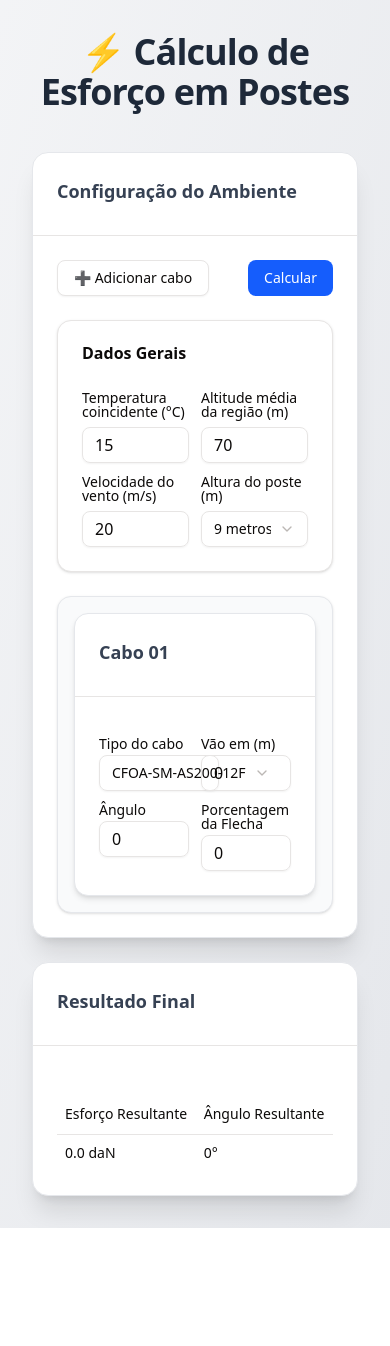
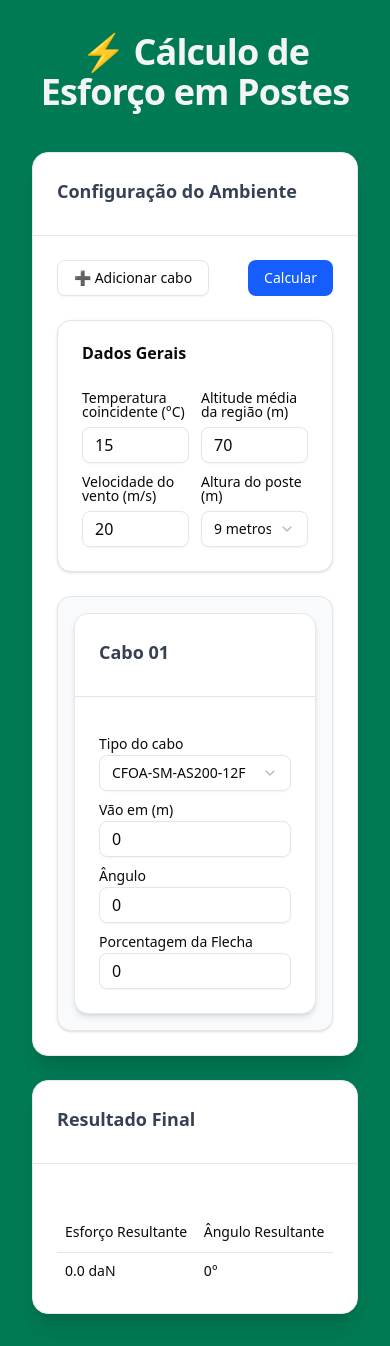
Before and after one commit to robsu17/calculador-esforco, a React (Vite) app: page / in a window 390 px wide. Before the commit the page ends 1228 px from the top, so only its background shows below. Built offline with nearby package versions, Linux system fonts and the light colour scheme.

Commit message:
Enhance App layout with updated background color and text styling; adjust CaboForm grid layout for improved responsiveness.

```diff
--- a/src/App.tsx
+++ b/src/App.tsx
@@ -99,10 +99,10 @@ export default function App() {
   }
 
   return (
-    <div className="min-h-screen bg-gradient-to-br from-gray-100 to-gray-200 flex items-center justify-center">
+    <div className="min-h-screen bg-gradient-to-br bg-emerald-700 flex items-center justify-center">
       <div className="max-w-6xl w-full mx-auto p-8">
         {/* Título principal */}
-        <h1 className="text-4xl font-extrabold text-center text-gray-800 mb-10 tracking-tight">
+        <h1 className="text-4xl font-extrabold text-center text-gray-100 mb-10 tracking-tight">
           ⚡ Cálculo de Esforço em Postes
         </h1>
 
@@ -116,6 +116,7 @@ export default function App() {
               <div className="flex justify-between gap-3">
                 <Button
                   variant="outline"
+                  className="cursor-pointer"
                   onClick={() =>
                     setCaboForms(prev => [
                       ...prev,
@@ -130,7 +131,7 @@ export default function App() {
                 >
                   ➕ Adicionar cabo
                 </Button>
-                <Button onClick={calculaTracaoInicial} className="bg-blue-600 hover:bg-blue-700 text-white">
+                <Button onClick={calculaTracaoInicial} className="bg-blue-600 hover:bg-blue-700 text-white cursor-pointer">
                   Calcular
                 </Button>
               </div>
--- a/src/components/forms/cabo-form.tsx
+++ b/src/components/forms/cabo-form.tsx
@@ -26,7 +26,7 @@ export function CaboForm({ index, fields, setFields }: CaboFormProps) {
         </CardTitle>
       </CardHeader>
       <CardContent className="pt-4">
-        <div className="grid grid-cols-2 gap-3">
+        <div className="grid grid-cols-1 lg:grid-cols-2 gap-3">
           {/* Tipo do Cabo */}
           <div className="flex flex-col space-y-1">
             <Label>Tipo do cabo</Label>
```
